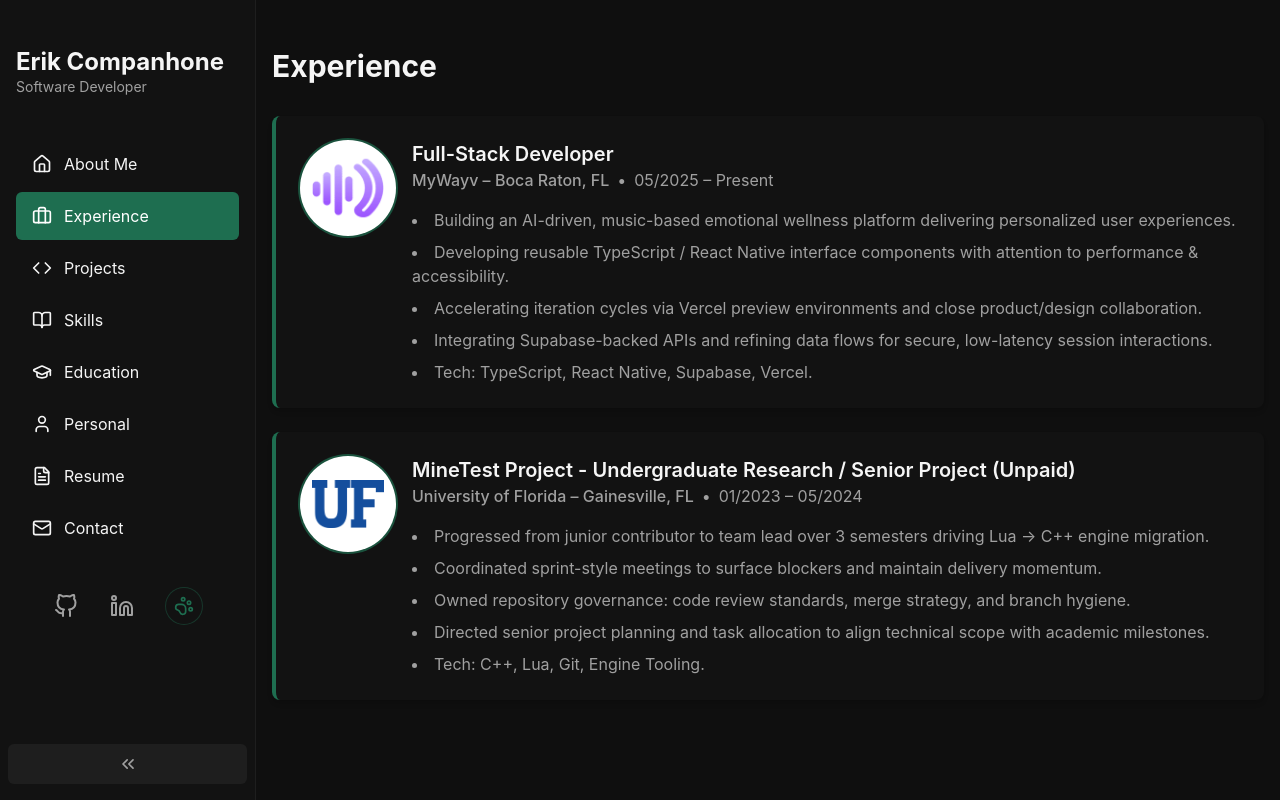
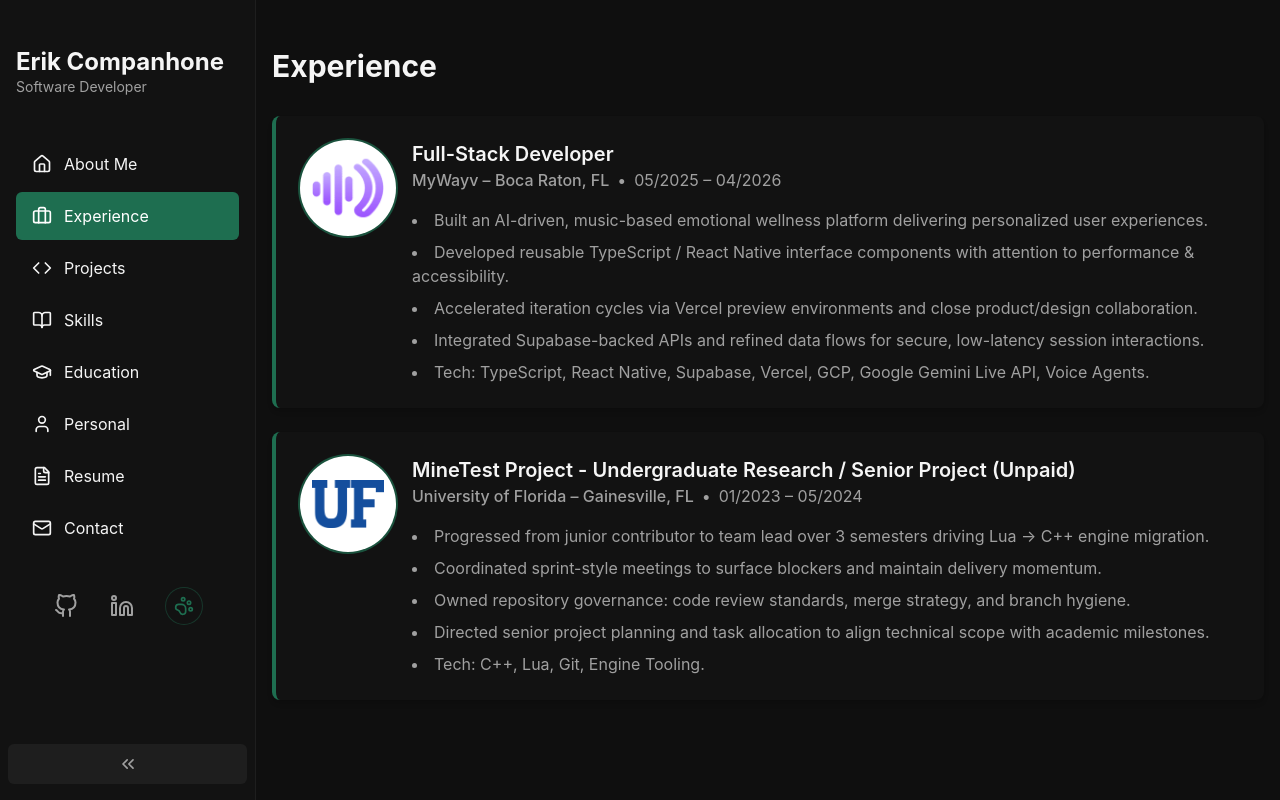
Before and after one commit to erikcompanhone/Personal-Portfolio, a React (Vite) app: page /experience in a window 1280 px wide. Built offline with nearby package versions, Linux system fonts and the light colour scheme.

Commit message:
quit mywayv update

```diff
--- a/src/pages/Experience.tsx
+++ b/src/pages/Experience.tsx
@@ -6,14 +6,14 @@ const Experience: React.FC = () => {
     {
       title: 'Full-Stack Developer',
       organization: 'MyWayv – Boca Raton, FL',
-      period: '05/2025 – Present',
+      period: '05/2025 – 04/2026',
   logo: '/assets/experience/mywayv.png',
       description: [
-        'Building an AI-driven, music-based emotional wellness platform delivering personalized user experiences.',
-        'Developing reusable TypeScript / React Native interface components with attention to performance & accessibility.',
-        'Accelerating iteration cycles via Vercel preview environments and close product/design collaboration.',
-        'Integrating Supabase-backed APIs and refining data flows for secure, low-latency session interactions.',
-        'Tech: TypeScript, React Native, Supabase, Vercel.'
+        'Built an AI-driven, music-based emotional wellness platform delivering personalized user experiences.',
+        'Developed reusable TypeScript / React Native interface components with attention to performance & accessibility.',
+        'Accelerated iteration cycles via Vercel preview environments and close product/design collaboration.',
+        'Integrated Supabase-backed APIs and refined data flows for secure, low-latency session interactions.',
+        'Tech: TypeScript, React Native, Supabase, Vercel, GCP, Google Gemini Live API, Voice Agents.'
       ]
     },
     {
--- a/src/pages/Home.tsx
+++ b/src/pages/Home.tsx
@@ -69,8 +69,7 @@ const Home: React.FC = () => {
         <div className="space-y-4">
           <p className="text-xl font-semibold">Erik Companhone</p>
           <p>
-            I'm currently a <span className="font-semibold">full-stack developer</span> at
-            <span className="font-semibold"> MyWayv</span>, where I contribute to exciting projects and continuously learn from a talented team. If you're interested in collaborating or have any opportunities, feel free to reach out—I'd love to connect!
+            I'm a <span className="font-semibold">software developer</span> currently open to new opportunities. Most recently, I worked as a <span className="font-semibold">full-stack developer</span> at <span className="font-semibold">MyWayv</span>, where I contributed to exciting projects and continuously learned from a talented team. If you have any openings or are interested in collaborating, feel free to reach out, I'd love to connect!
           </p>
           <p>
             I graduated from the <span className="font-semibold">University of Florida</span> in Spring 2024 with a degree in <span className="font-semibold">Computer Science</span>, maintaining a <span className="font-semibold">3.58 GPA</span>. As a <span className="font-semibold">first-generation student</span>, completing my education was a huge milestone that fueled my drive to make an impact in tech.
--- a/src/pages/Resume.tsx
+++ b/src/pages/Resume.tsx
@@ -24,7 +24,7 @@ const Resume: React.FC = () => {
           <PrinterIcon size={18} /> Print / PDF
         </button>
       </div>
-      <div className="text-xs text-muted mb-4 print:mb-2 italic print:text-black">Updated Mar 2026</div>
+      <div className="text-xs text-muted mb-4 print:mb-2 italic print:text-black">Updated Apr 2026</div>
   <div className="md:hidden mb-4 print:hidden" />
 
       {/* Print styles (scoped) */}
@@ -148,14 +148,14 @@ const Resume: React.FC = () => {
             <div>
               <div className="flex justify-between items-start gap-4 print:gap-2">
                 <h4 className="font-semibold flex-1">MyWayv - Full-Stack Developer</h4>
-                <span className="text-muted whitespace-nowrap text-right print:text-[0.6rem]">05/2025 – Present</span>
+                <span className="text-muted whitespace-nowrap text-right print:text-[0.6rem]">05/2025 – 04/2026</span>
               </div>
               <p className="text-muted">Boca Raton, FL.</p>
               <ul className="list-disc list-inside mt-2 text-sm space-y-1">
-                <li>Building an AI-driven, music-based emotional wellness platform delivering personalized user experiences.</li>
-                <li>Implementing real-time voice-to-voice AI agents using the Gemini Live API to enable conversational user interactions.</li>
-                <li>Designing scalable backend services deployed on Google Cloud Platform (GCP) to support low-latency AI workloads.</li>
-                <li>Developing performant frontend interfaces using JavaScript and Vite with a focus on responsive UX and fast iteration.</li>
+                <li>Built an AI-driven, music-based emotional wellness platform delivering personalized user experiences.</li>
+                <li>Implemented real-time voice-to-voice AI agents using the Gemini Live API to enable conversational user interactions.</li>
+                <li>Designed scalable backend services deployed on Google Cloud Platform (GCP) to support low-latency AI workloads.</li>
+                <li>Developed performant frontend interfaces using JavaScript and Vite with a focus on responsive UX and fast iteration.</li>
                 <li className="italic text-muted">Tech: JavaScript, Vite, Gemini Live API, Google Cloud Platform.</li>
               </ul>
             </div>
```
